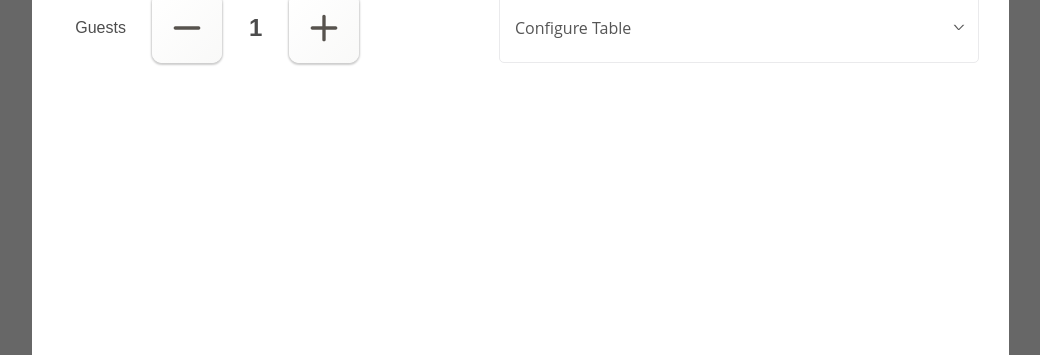
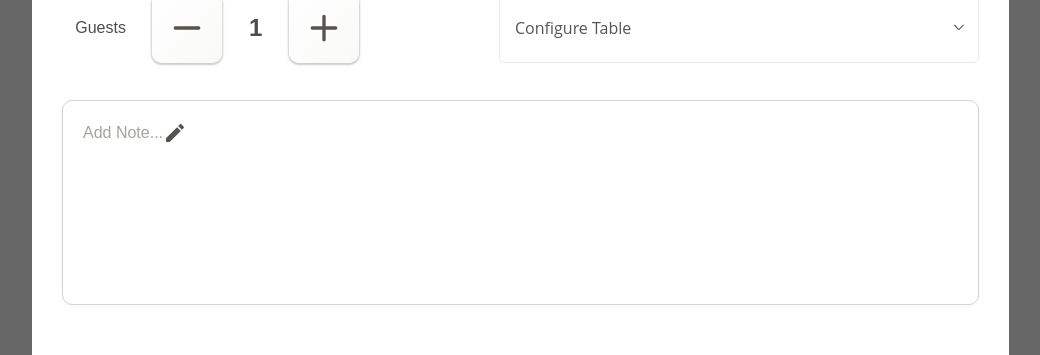
Before and after one commit to vinitus/manage-reservations, a SvelteKit app: page /new in a window 1280 px wide. Shown: the part 258-613 px from the top of the page, without its empty margins (112-1152 px from the left). Built offline with nearby package versions, Linux system fonts and the light colour scheme.

Commit message:
add note 부분 완성 및 상태 관리를 통한 렌더링

```diff
--- a/src/routes/new/ReservationForm.svelte
+++ b/src/routes/new/ReservationForm.svelte
@@ -4,6 +4,11 @@
 	import event_available from '$lib/images/event_available.svg';
 	import mathMinus from '$lib/images/math-minus.svg';
 	import mathPlus from '$lib/images/math-plus.svg';
+	import edit from '$lib/images/edit.svg';
+
+	let isInputStarted = false;
+	let note = '';
+	let textareaValue = '';
 </script>
 
 <form action="">
@@ -37,9 +42,56 @@
 		</div>
 		<MultiSelect />
 	</div>
+	<div class="row">
+		{#if isInputStarted}
+			<textarea
+				autofocus
+				bind:value={textareaValue}
+				name=""
+				id=""
+				class="add-note"
+				on:input={(e) => (textareaValue = e.currentTarget.value)}
+				on:blur={() => {
+					if (textareaValue.length === 0) isInputStarted = false;
+				}}
+			/>
+		{:else}
+			<div
+				class="add-note"
+				role="button"
+				tabindex="0"
+				on:click={() => {
+					isInputStarted = true;
+				}}
+				on:keydown={() => {
+					isInputStarted = true;
+				}}
+			>
+				<div class="add-note-img-wrapper">
+					Add Note... <img src={edit} alt="edit" />
+				</div>
+			</div>
+		{/if}
+	</div>
 </form>
 
 <style>
+	.add-note {
+		width: 100%;
+		height: 205px;
+		border: 1px solid #d6d3d1;
+		border-radius: 10px;
+		padding: 20px;
+		resize: none;
+		box-shadow: 0px 1px 1px 1px rgba(214, 211, 209, 0.1);
+	}
+
+	.add-note-img-wrapper {
+		display: flex;
+		align-items: center;
+		color: #a8a29e;
+	}
+
 	.count-num {
 		font-size: 24px;
 		font-weight: 600;
@@ -99,6 +151,7 @@
 		justify-content: space-between;
 		align-items: center;
 		padding: 30px 30px 0px 30px;
+		width: 100%;
 	}
 
 	.row button p {
```
